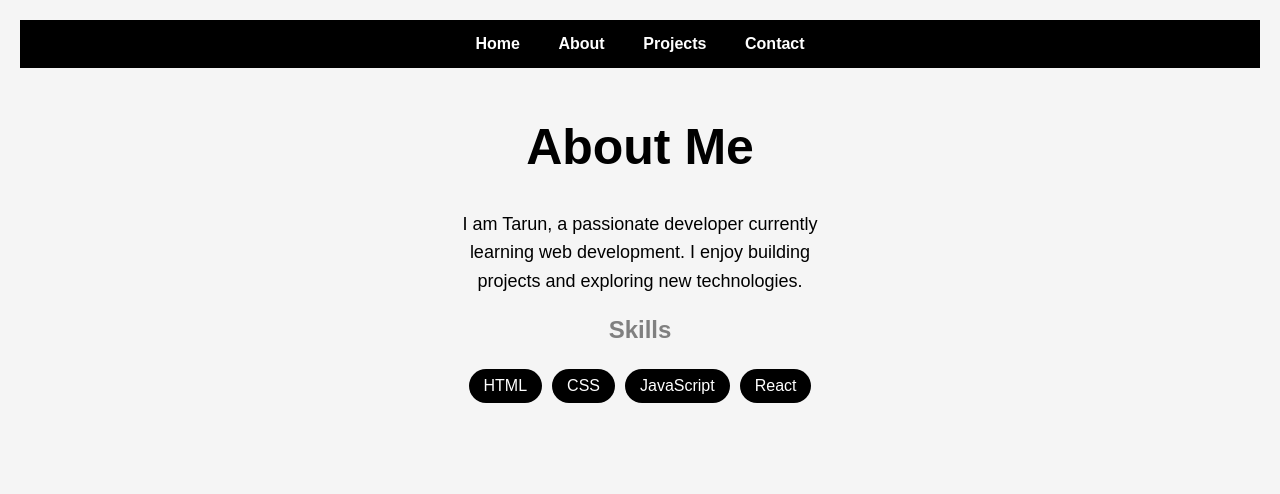
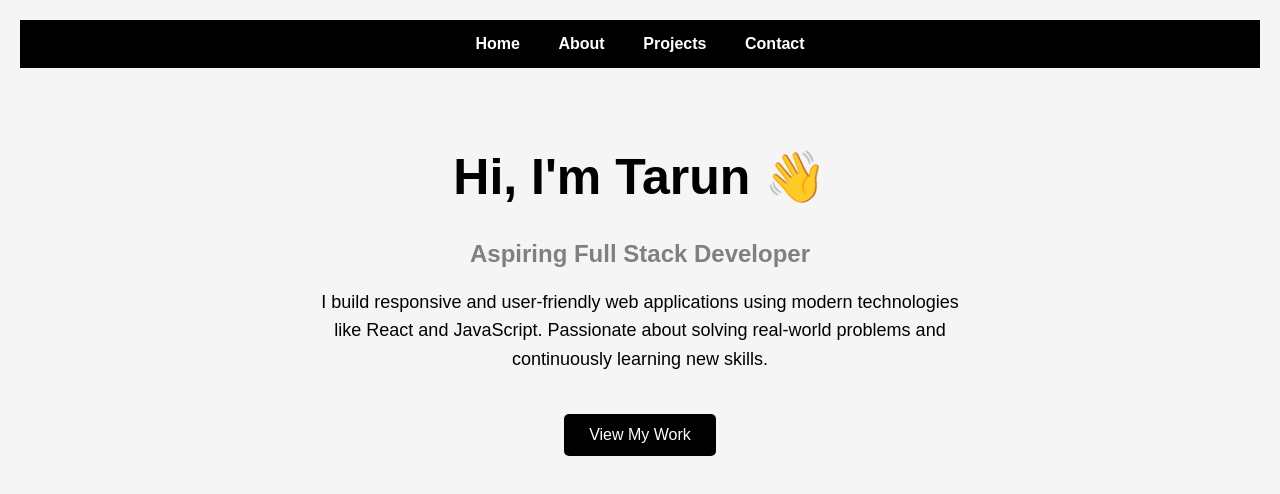
Before and after one commit to Tarun345-ai/My_Portfolio, a React (Create React App) app: page /about in a window 1280 px wide. Shown: the top 494 px of the page. Built offline with nearby package versions, Linux system fonts and the light colour scheme.

Commit message:
Improved portfolio content

```diff
--- a/src/App.css
+++ b/src/App.css
@@ -178,3 +178,26 @@ button {
 button:hover {
   background: gray;
 }
+body {
+  background-color: #f5f5f5;
+}
+
+nav {
+  background: black;
+  padding: 15px;
+}
+
+nav a {
+  color: white;
+  margin: 15px;
+  font-weight: bold;
+}
+
+.home, .about, .contact {
+  margin-top: 80px;
+}
+
+.project-card {
+  background: white;
+  box-shadow: 0 4px 10px rgba(0,0,0,0.1);
+}
--- a/src/pages/About.js
+++ b/src/pages/About.js
@@ -1,23 +1,25 @@
-function About() {
+import { useNavigate } from "react-router-dom";
+
+function Home() {
+  const navigate = useNavigate();
+
   return (
-    <div className="about">
-      <h1>About Me</h1>
+    <div className="home">
+      <h1>Hi, I'm Tarun 👋</h1>
+
+      <h2>Aspiring Full Stack Developer</h2>
 
       <p>
-        I am Tarun, a passionate developer currently learning web development.
-        I enjoy building projects and exploring new technologies.
+        I build responsive and user-friendly web applications using modern
+        technologies like React and JavaScript. Passionate about solving
+        real-world problems and continuously learning new skills.
       </p>
 
-      <h2>Skills</h2>
-
-      <div className="skills">
-  <span>HTML</span>
-  <span>CSS</span>
-  <span>JavaScript</span>
-  <span>React</span>
-</div>
+      <button onClick={() => navigate("/projects")}>
+        View My Work
+      </button>
     </div>
   );
 }
 
-export default About;
+export default Home;
--- a/src/pages/Contact.js
+++ b/src/pages/Contact.js
@@ -9,14 +9,14 @@ function Contact() {
       <p>
         GitHub:
         <a href="https://github.com/" target="_blank" rel="noreferrer">
-          Visit
+          Visit Profile
         </a>
       </p>
 
       <p>
         LinkedIn:
         <a href="https://linkedin.com/" target="_blank" rel="noreferrer">
-          Visit
+          Visit Profile
         </a>
       </p>
       <a href={resume} download>
--- a/src/pages/Home.js
+++ b/src/pages/Home.js
@@ -6,15 +6,17 @@ function Home() {
   return (
     <div className="home">
       <h1>Hi, I'm Tarun 👋</h1>
-      <h2>Frontend Developer</h2>
+
+      <h2>Aspiring Full Stack Developer</h2>
 
       <p>
-        I am a passionate developer who loves building web applications
-        and learning new technologies.
+        I build responsive and user-friendly web applications using modern
+        technologies like React and JavaScript. Passionate about solving
+        real-world problems and continuously learning new skills.
       </p>
 
       <button onClick={() => navigate("/projects")}>
-        View My Projects
+        View My Work
       </button>
     </div>
   );
```
